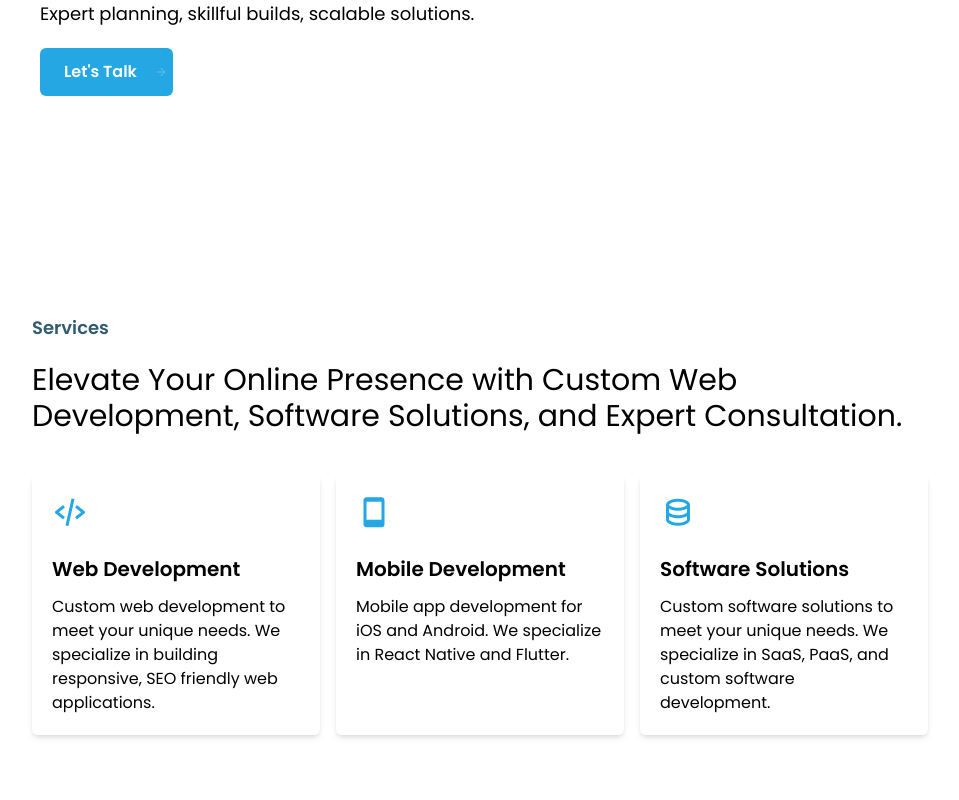
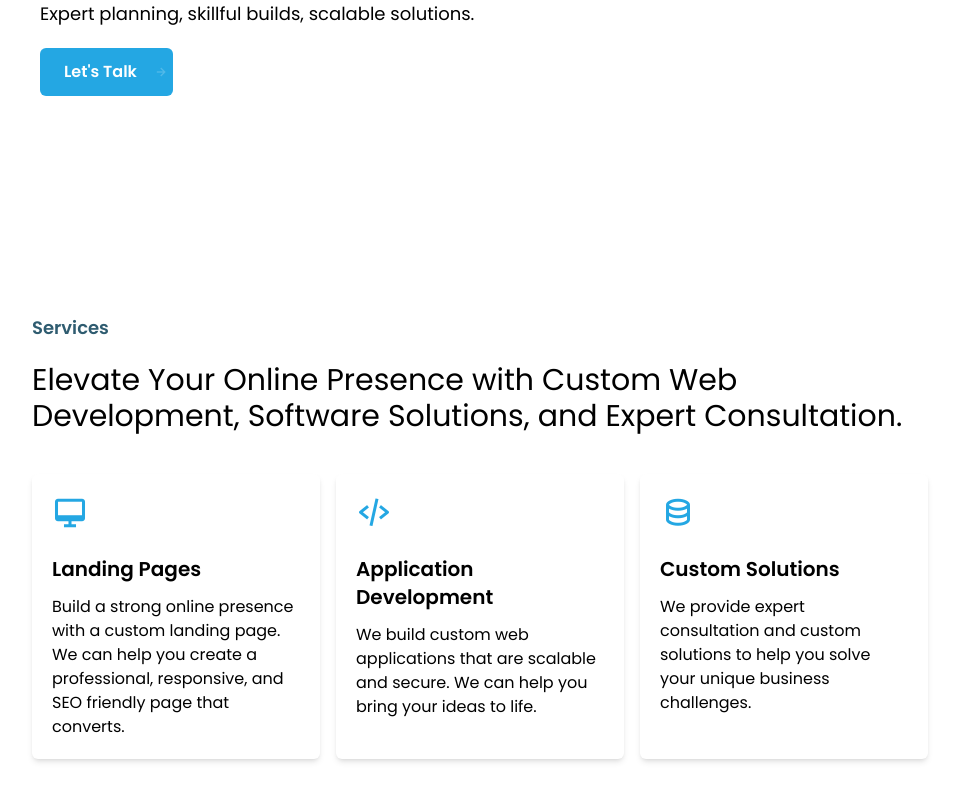
Before and after one commit to Ekpenga9000/zekiellabs, a Next.js app: page / in a window 1280 px wide. Shown: the part 402-1202 px from the top of the page, without its empty margins (160-1119 px from the left). Built offline with nearby package versions, Linux system fonts and the light colour scheme.

Commit message:
Style the services component.

```diff
--- a/app/components/Services.tsx
+++ b/app/components/Services.tsx
@@ -12,27 +12,25 @@ const Services = () => {
         <div>
           <div className="container-custom grid grid-cols-1 md:grid-cols-3 gap-4 mt-10">
             <div className="bg-white p-5 rounded-md shadow-md">
-              <i className="bx bx-code-alt text-4xl color-primary"></i>
-              <h3 className="text-xl font-semibold mt-5">Web Development</h3>
+              <i className="bx bx-desktop text-4xl color-primary"></i>
+              <h3 className="text-xl font-semibold mt-5">Landing Pages</h3>
               <p className="mt-3">
-                Custom web development to meet your unique needs. We specialize
-                in building responsive, SEO friendly web applications.
+                Build a strong online presence with a custom landing page. We can
+                help you create a professional, responsive, and SEO friendly page that converts.
               </p>
             </div>
             <div className="bg-white p-5 rounded-md shadow-md">
-              <i className="bx bx-mobile text-4xl color-primary"></i>
-              <h3 className="text-xl font-semibold mt-5">Mobile Development</h3>
+              <i className="bx bx-code-alt text-4xl color-primary"></i>
+              <h3 className="text-xl font-semibold mt-5">Application Development</h3>
               <p className="mt-3">
-                Mobile app development for iOS and Android. We specialize in
-                React Native and Flutter.
+                We build custom web applications that are scalable and secure. We can help you bring your ideas to life.
               </p>
             </div>
             <div className="bg-white p-5 rounded-md shadow-md">
               <i className="bx bx-data text-4xl color-primary"></i>
-              <h3 className="text-xl font-semibold mt-5">Software Solutions</h3>
+              <h3 className="text-xl font-semibold mt-5">Custom Solutions</h3>
               <p className="mt-3">
-                Custom software solutions to meet your unique needs. We
-                specialize in SaaS, PaaS, and custom software development.
+                We provide expert consultation and custom solutions to help you solve your unique business challenges.
               </p>
             </div>
           </div>
```
